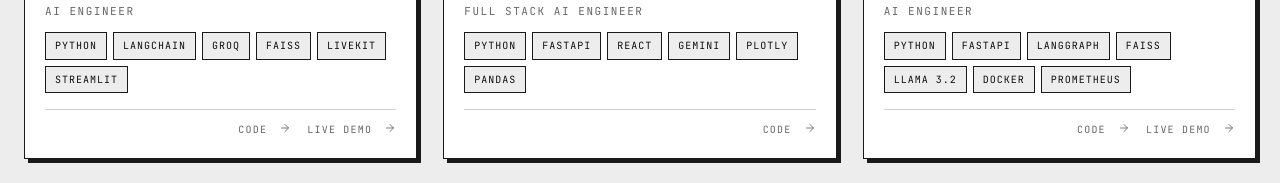
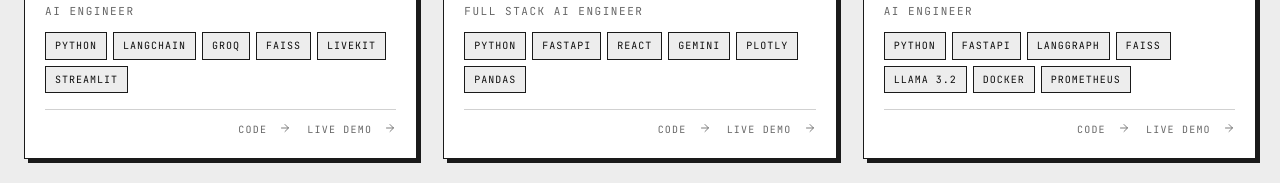
Before and after one commit to Aaryav1130/portfolio_av, a React (Vite) app: page / in a window 1280 px wide. Shown: the part 2120-2303 px from the top of the page. Built offline with nearby package versions, Linux system fonts and the light colour scheme.

Commit message:
content: add live demo link for AI Data Analyst

```diff
--- a/preview.html
+++ b/preview.html
@@ -849,7 +849,7 @@ body { padding-bottom: 42px; }
       <h3 class="card-t">AI Data Analyst</h3><p class="card-b">Conversational analytics platform - query CSV datasets in natural language through a 6-tool LLM router.</p><div class="card-metrics"><span class="m">6-TOOL LLM ROUTER</span><span class="m">SSE STREAMING</span></div>
       <div class="card-role mono">FULL STACK AI ENGINEER</div>
       <div class="card-stack"><span class="chip">PYTHON</span><span class="chip">FASTAPI</span><span class="chip">REACT</span><span class="chip">GEMINI</span><span class="chip">PLOTLY</span><span class="chip">PANDAS</span></div>
-      <div class="card-links"><a href="https://github.com/Aaryav1130/AI-Data-Analyst" target="_blank" rel="noopener noreferrer">Code <svg viewBox="0 0 24 24" fill="none" stroke-width="1.7" stroke-linecap="round" stroke-linejoin="round"><path d="M5 12h14M12 5l7 7-7 7"/></svg></a></div>
+      <div class="card-links"><a href="https://github.com/Aaryav1130/AI-Data-Analyst" target="_blank" rel="noopener noreferrer">Code <svg viewBox="0 0 24 24" fill="none" stroke-width="1.7" stroke-linecap="round" stroke-linejoin="round"><path d="M5 12h14M12 5l7 7-7 7"/></svg></a><a href="https://ai-data-analyst-snowy.vercel.app/" target="_blank" rel="noopener noreferrer">Live demo <svg viewBox="0 0 24 24" fill="none" stroke-width="1.7" stroke-linecap="round" stroke-linejoin="round"><path d="M5 12h14M12 5l7 7-7 7"/></svg></a></div>
     </article><article class="card" data-cat="AI">
       <div class="card-top"><span class="mono" style="color:var(--muted)">2026</span><span class="badge">AI</span></div>
       <h3 class="card-t">HealthGPT</h3><p class="card-b">Medical QA system using LangGraph DAG orchestration with two-stage hybrid retrieval and cross-encoder reranking.</p><div class="card-metrics"><span class="m">90%+ RAGAS FAITHFULNESS</span><span class="m">3-8 TOK/SEC ON CPU</span></div>
--- a/src/data/content.ts
+++ b/src/data/content.ts
@@ -117,6 +117,7 @@ export const projects: Project[] = [
     ],
     stack: ['PYTHON', 'FASTAPI', 'REACT', 'GEMINI', 'PLOTLY', 'PANDAS'],
     repo: 'https://github.com/Aaryav1130/AI-Data-Analyst',
+    live: 'https://ai-data-analyst-snowy.vercel.app/',
   },
   {
     slug: 'healthgpt',
```
